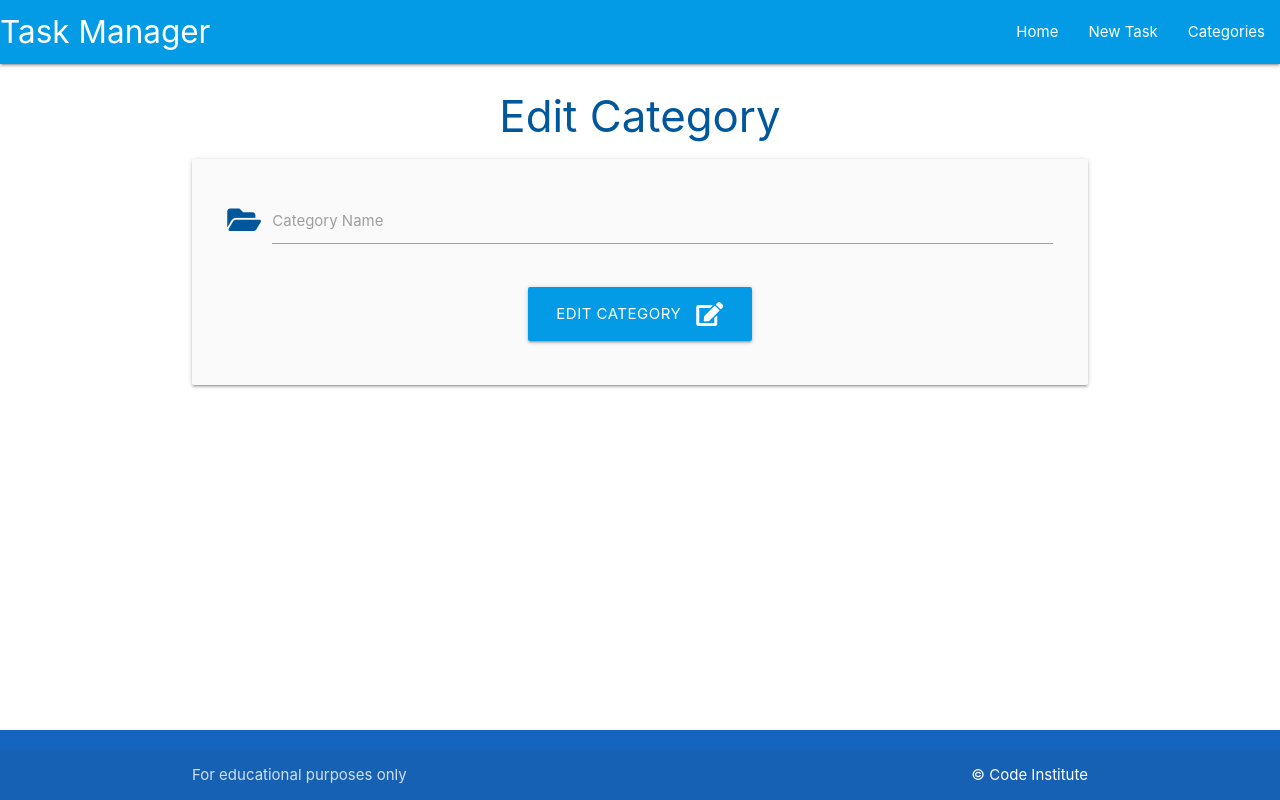
After one commit to SerjMartin/flack-sqlalchemy-boostrap-task.manager, a Flask app: template taskmanager/templates/edit_category.html in a window 1280 px wide. The commit adds this page. Run offline with Flask 2, Linux system fonts and the light colour scheme; the template is opened without the code that fills it, so the values that code supplies are empty.

Commit message:
Add edit_category.html file

```diff
--- a/taskmanager/templates/base.html
+++ b/taskmanager/templates/base.html
@@ -5,9 +5,11 @@
     <meta charset="UTF-8">
     <meta http-equiv="X-UA-Compatible" content="IE=edge">
     <meta name="viewport" content="width=device-width, initial-scale=1.0">
-    <link rel="stylesheet" href="https://cdnjs.cloudflare.com/ajax/libs/font-awesome/6.0.0-beta2/css/all.min.css" integrity="sha512-YWzhKL2whUzgiheMoBFwW8CKV4qpHQAEuvilg9FAn5VJUDwKZZxkJNuGM4XkWuk94WCrrwslk8yWNGmY1EduTA==" crossorigin="anonymous" referrerpolicy="no-referrer" />"
-   <!-- Compiled and minified CSS -->
-   <link rel="stylesheet" href="https://cdnjs.cloudflare.com/ajax/libs/materialize/1.0.0/css/materialize.min.css">
+    <link rel="stylesheet" href="https://cdnjs.cloudflare.com/ajax/libs/font-awesome/5.15.3/css/all.min.css"
+        integrity="sha512-iBBXm8fW90+nuLcSKlbmrPcLa0OT92xO1BIsZ+ywDWZCvqsWgccV3gFoRBv0z+8dLJgyAHIhR35VZc2oM/gI1w=="
+        crossorigin="anonymous" referrerpolicy="no-referrer">
+    <link rel="stylesheet" href="https://cdnjs.cloudflare.com/ajax/libs/materialize/1.0.0/css/materialize.min.css"
+        type="text/css">
     <link rel="stylesheet" href="{{ url_for('static', filename='css/style.css') }}" type="text/css">
     <title>Task Manager</title>
 </head>
@@ -50,7 +52,6 @@
         </div>
     </footer>
 
-    <!-- Compiled and minified JavaScript -->
     <script src="https://cdnjs.cloudflare.com/ajax/libs/materialize/1.0.0/js/materialize.min.js"></script>
     <script src="{{ url_for('static', filename='js/script.js') }}"></script>
 
--- /dev/null
+++ b/taskmanager/templates/edit_category.html
@@ -0,0 +1,27 @@
+{% extends "base.html" %}
+{% block content %}
+
+<h3 class="light-blue-text text-darken-4 center-align">Edit Category</h3>
+
+<div class="row card-panel grey lighten-5">
+    <form class="col s12" method="POST" action="{{ url_for('edit_category', category_id=category.id) }}">
+        <!-- category name -->
+        <div class="row">
+            <div class="input-field col s12">
+                <i class="fas fa-folder-open prefix light-blue-text text-darken-4"></i>
+                <input id="category_name" name="category_name" value="{{ category.category_name }}" minlength="3" maxlength="25" type="text" class="validate" required>
+                <label for="category_name">Category Name</label>
+            </div>
+        </div>
+        <!-- submit button -->
+        <div class="row">
+            <div class="col s12 center-align">
+                <button type="submit" class="btn-large light-blue darken-1">
+                    Edit Category <i class="fas fa-edit right"></i>
+                </button>
+            </div>
+        </div>
+    </form>
+</div>
+
+{% endblock %}
```
Also changed, not shown: taskmanager/routes.py (+12 -1 lines), taskmanager/templates/categories.html (+3 -6 lines), taskmanager/models.py (line endings or trailing spaces).
